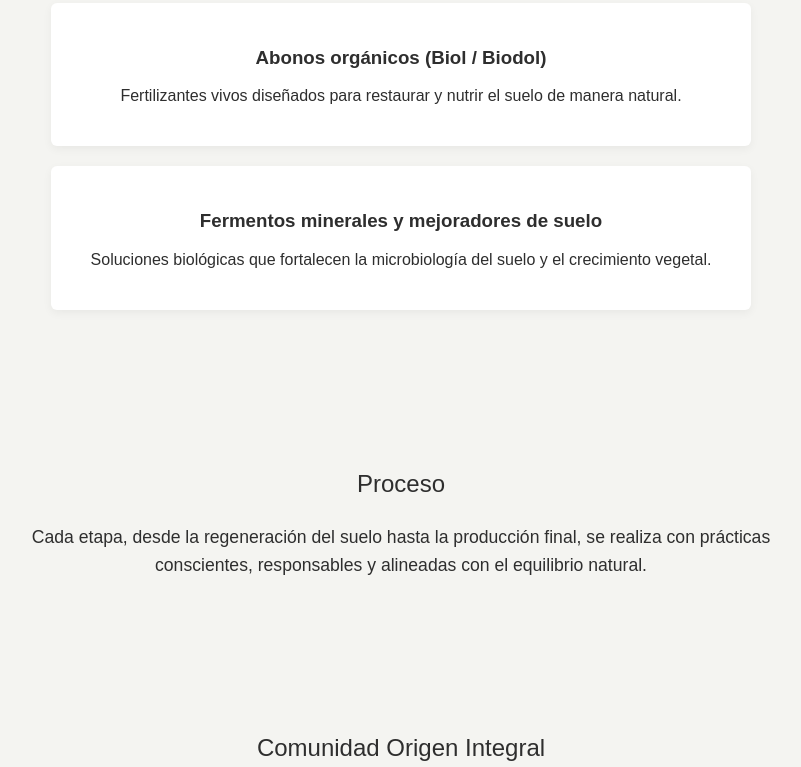
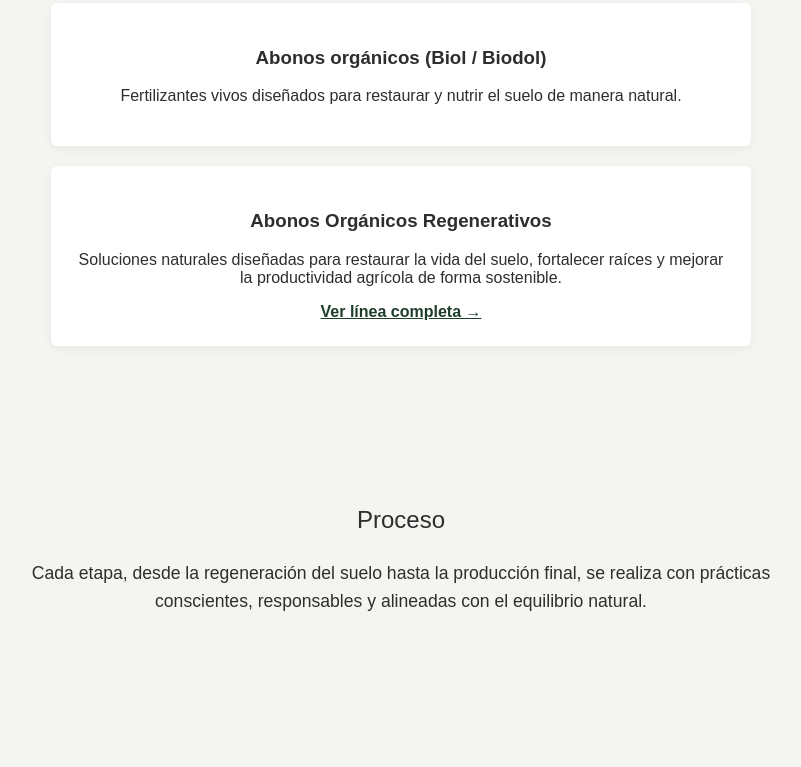
Before and after one commit to origenintegral/origen-integral, a plain HTML site: page index.html in a window 1280 px wide. Shown: the part 1049-1816 px from the top of the page, without its empty margins (239-1040 px from the left). Drawn offline with Linux system fonts and the light colour scheme.

Commit message:
Update index.html

```diff
--- a/index.html
+++ b/index.html
@@ -131,10 +131,17 @@
             <p>Fertilizantes vivos diseñados para restaurar y nutrir el suelo de manera natural.</p>
         </div>
 
-        <div class="producto">
-            <h3>Fermentos minerales y mejoradores de suelo</h3>
-            <p>Soluciones biológicas que fortalecen la microbiología del suelo y el crecimiento vegetal.</p>
-        </div>
+       <div class="producto">
+    <h3>Abonos Orgánicos Regenerativos</h3>
+    <p>
+        Soluciones naturales diseñadas para restaurar la vida del suelo,
+        fortalecer raíces y mejorar la productividad agrícola de forma sostenible.
+    </p>
+    <a href="abonos.html" style="color:#1f3d2b; font-weight:bold;">
+        Ver línea completa →
+    </a>
+</div>
+
 
     </section>
 
```
